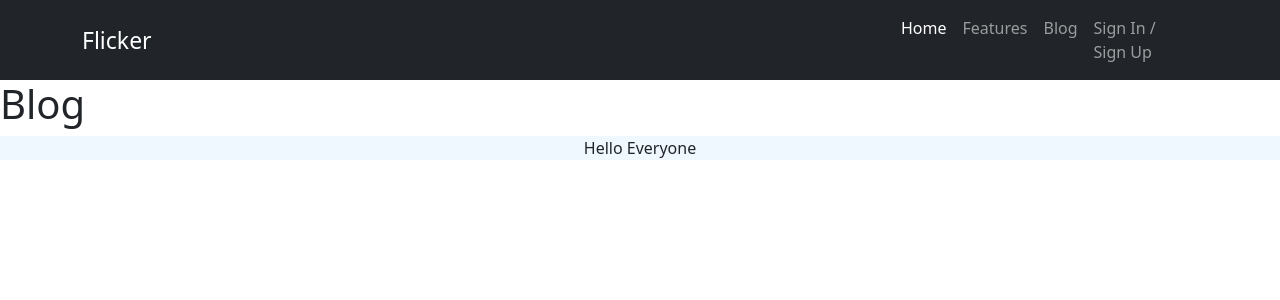
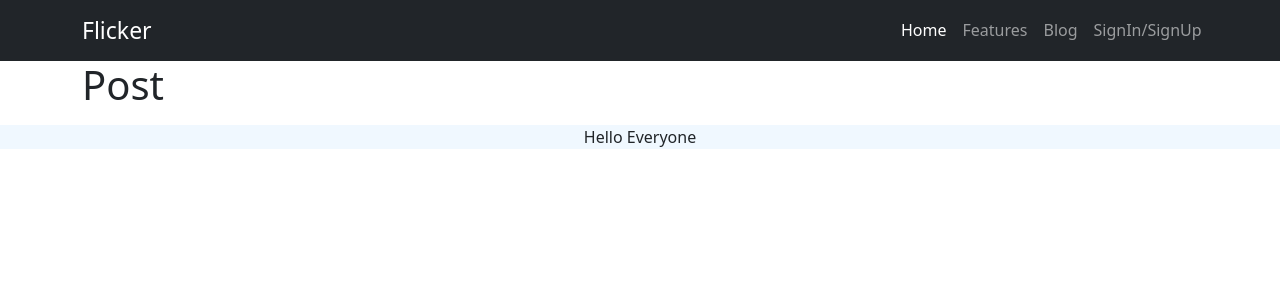
Before and after one commit to Tushar8645/Flicker-Project, a Django app: template flicker/templates/blog/MainBlog.html in a window 1280 px wide. Shown: the top 300 px of the page. Run offline with Django 3.2, Linux system fonts and the light colour scheme; the template is opened without the code that fills it, so the values that code supplies are empty.

Commit message:
Creating Blog View

```diff
--- a/flicker/blog/urls.py
+++ b/flicker/blog/urls.py
@@ -3,5 +3,6 @@ from . import views
 
 app_name = 'blog'
 urlpatterns = [
-    path('', views.MainBlog.as_view(), name="MainBlog")
+    path('', views.BlogView.as_view(), name="MainBlog"),
+    path('article/<int:pk>/', views.ArticleDetailView.as_view(), name='ArticleView'),
 ]
--- a/flicker/flicker/urls.py
+++ b/flicker/flicker/urls.py
@@ -21,5 +21,5 @@ urlpatterns = [
 
     # Applications
     path('', include('home.urls')),
-    path('blog', include('blog.urls')),
+    path('blog/', include('blog.urls')),
 ]
--- a/flicker/templates/base.html
+++ b/flicker/templates/base.html
@@ -36,7 +36,7 @@
                     </li>
 
                     <li class="nav-item">
-                        <a class="nav-link" id="ss" href="#">Sign In / Sign Up</a>
+                        <a class="nav-link" id="ss" href="#">SignIn/SignUp</a>
                     </li>
                 </ul>
             </div>
@@ -44,10 +44,11 @@
     </nav>
     <!-- Navbar End -->
 
+    <div class="container">
+        {% block content %}
 
-    {% block content %}
-
-    {% endblock content %}
+        {% endblock content %}
+    </div>
 
 
     <!-- Footer Start -->
--- a/flicker/templates/blog/MainBlog.html
+++ b/flicker/templates/blog/MainBlog.html
@@ -2,6 +2,20 @@
 
 {% block content %}
 
-<h1>Blog</h1>
+<h1>Post</h1>
+
+<ul>
+    {% for post in object_list %}
+
+    <li>
+        <a href="{% url 'blog:ArticleView' post.pk %}">{{ post.title }}</a> - {{ post.author.first_name }} {{ post.author.last_name }}
+        <br>
+        {{ post.body }}
+    </li>
+
+    <br>
+
+    {% endfor %}
+</ul>
 
 {% endblock content %}
```
Also changed, not shown: flicker/blog/views.py (+8 -1 lines), flicker/templates/blog/ArticleView.html (added, +14 -0 lines).
